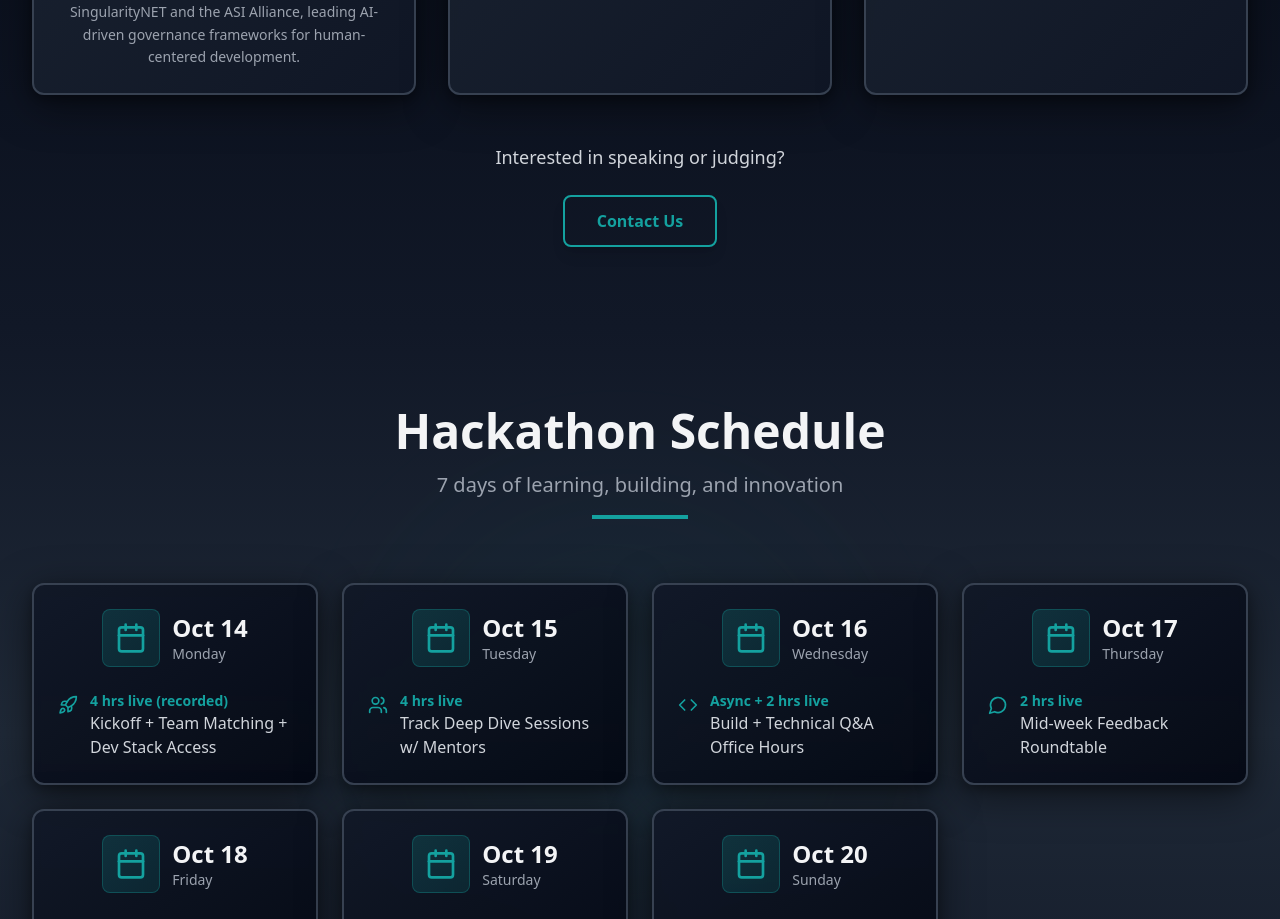
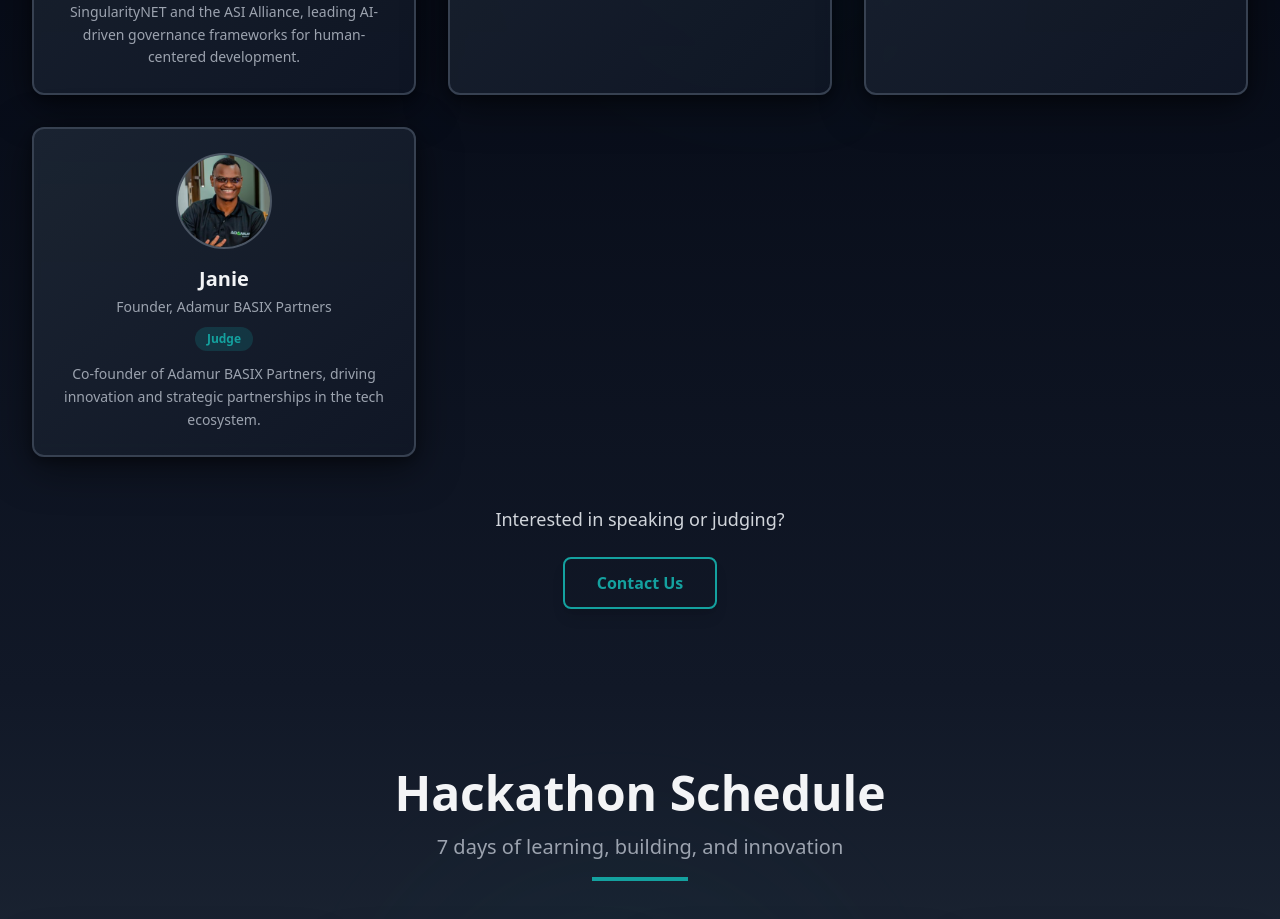
Before and after one commit to codewithsimon/test-trk, a React (Vite) app: page / in a window 1280 px wide. Shown: the part 6008-6927 px from the top of the page. Built offline with nearby package versions, Linux system fonts and the light colour scheme.

Commit message:
Updated Speakers.tsx

```diff
--- a/src/components/Speakers.tsx
+++ b/src/components/Speakers.tsx
@@ -57,6 +57,13 @@ const Speakers = () => {
       title: 'Founder, Adamur BASIX Partners',
       role: 'Judge',
       bio: 'Founder of Adamur BASIX Partners, bringing entrepreneurial vision and strategic expertise to evaluate innovative ventures.',
+      image: '/image.png',
+    },
+    {
+      name: 'Janie',
+      title: 'Founder, Adamur BASIX Partners',
+      role: 'Judge',
+      bio: 'Co-founder of Adamur BASIX Partners, driving innovation and strategic partnerships in the tech ecosystem.',
       image: '/image.png',
     },
   ];
```
